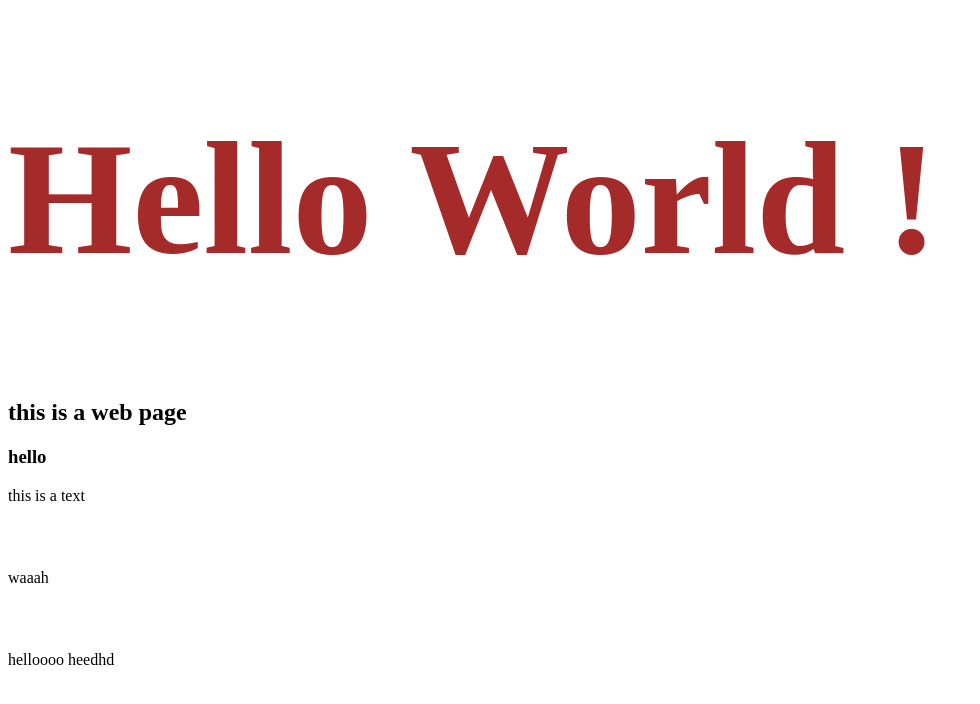
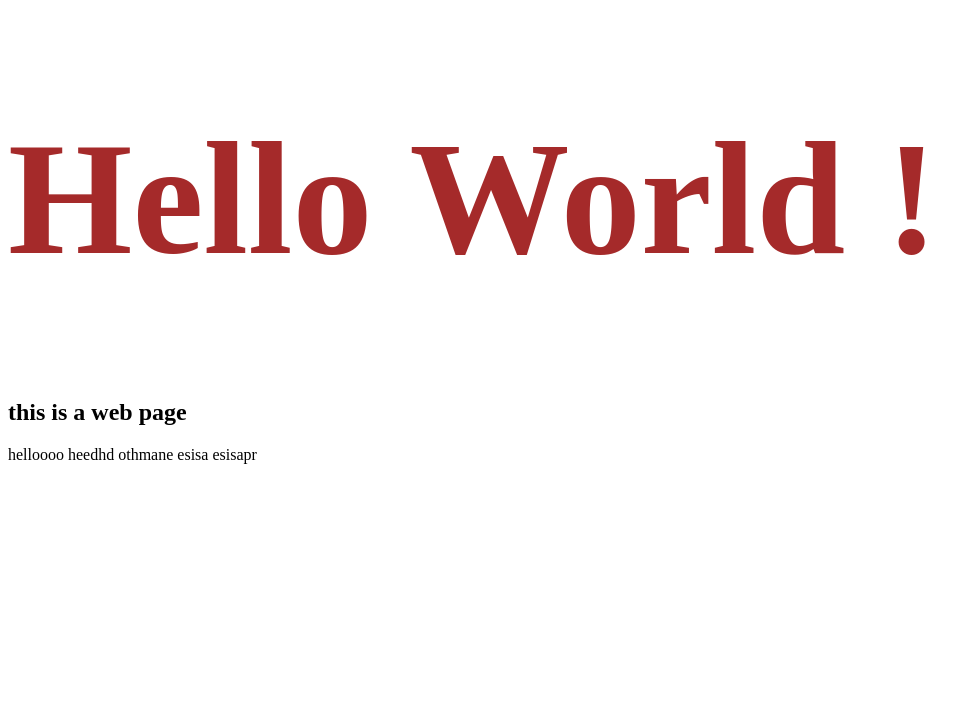
Before and after one commit to tborida-18/ESISA_PROJECT, a plain HTML site: page index.html in a window 1280 px wide. Shown: the whole page, without its empty margins (0-980 px from the left). Drawn offline with Linux system fonts and the light colour scheme.

Commit message:
Add files via upload

```diff
--- a/index.html
+++ b/index.html
@@ -3,18 +3,21 @@
 <head>
     <meta charset="UTF-8">
     <meta name="viewport" content="width=device-width, initial-scale=1.0">
-    <title>othmona</title>
+    <title>othmane</title>
     <link rel="stylesheet" href="style.css">
 </head>
 <body>
     <h1>Hello World !</h1>
     <h2>this is a web page</h2>
-    <h3> hello</h3>
 
-    <p>this is a text</p>
-    <p>waaah</p>
     <span>helloooo</span>
     <span>heedhd</span>
 
+    <div1>othmane</div1>
+
+    <div2>esisa</div2>
+
+    <div3>esisapr</div3>
+
 </body>
 </html>
```
